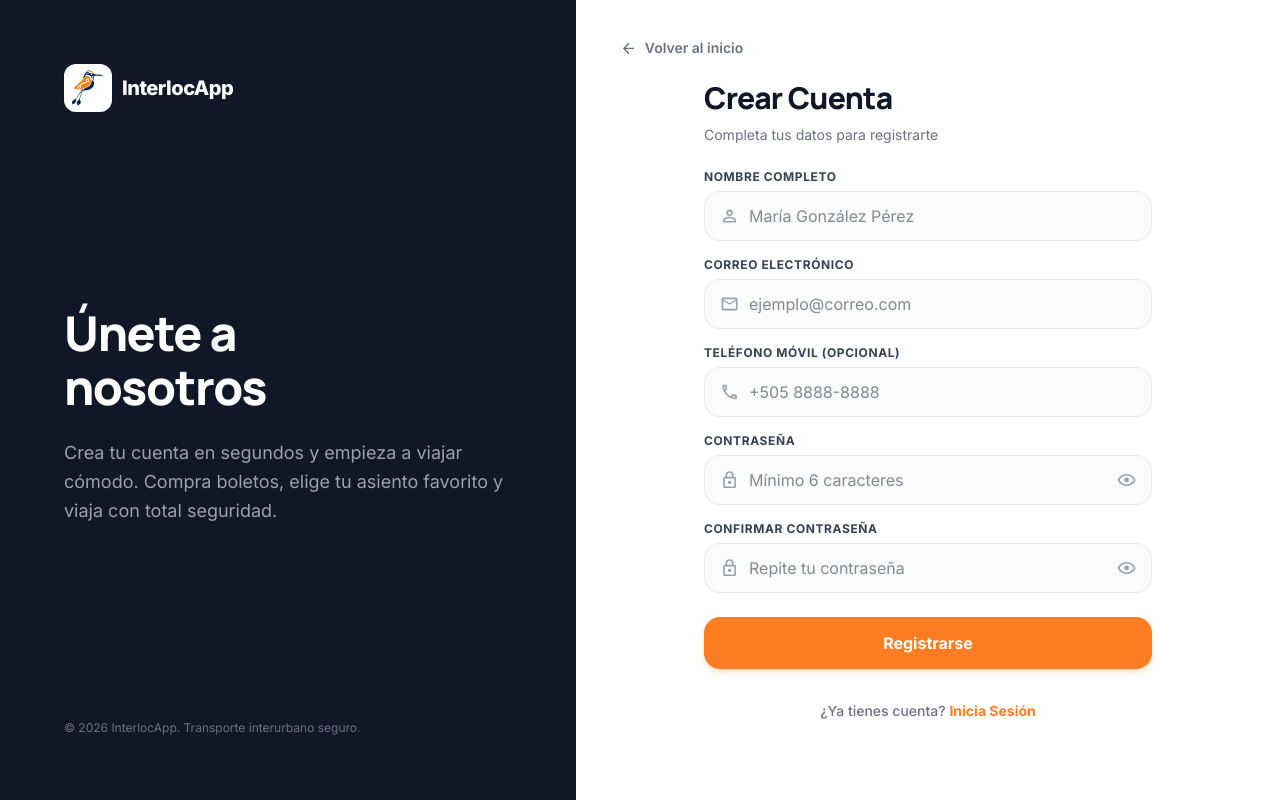
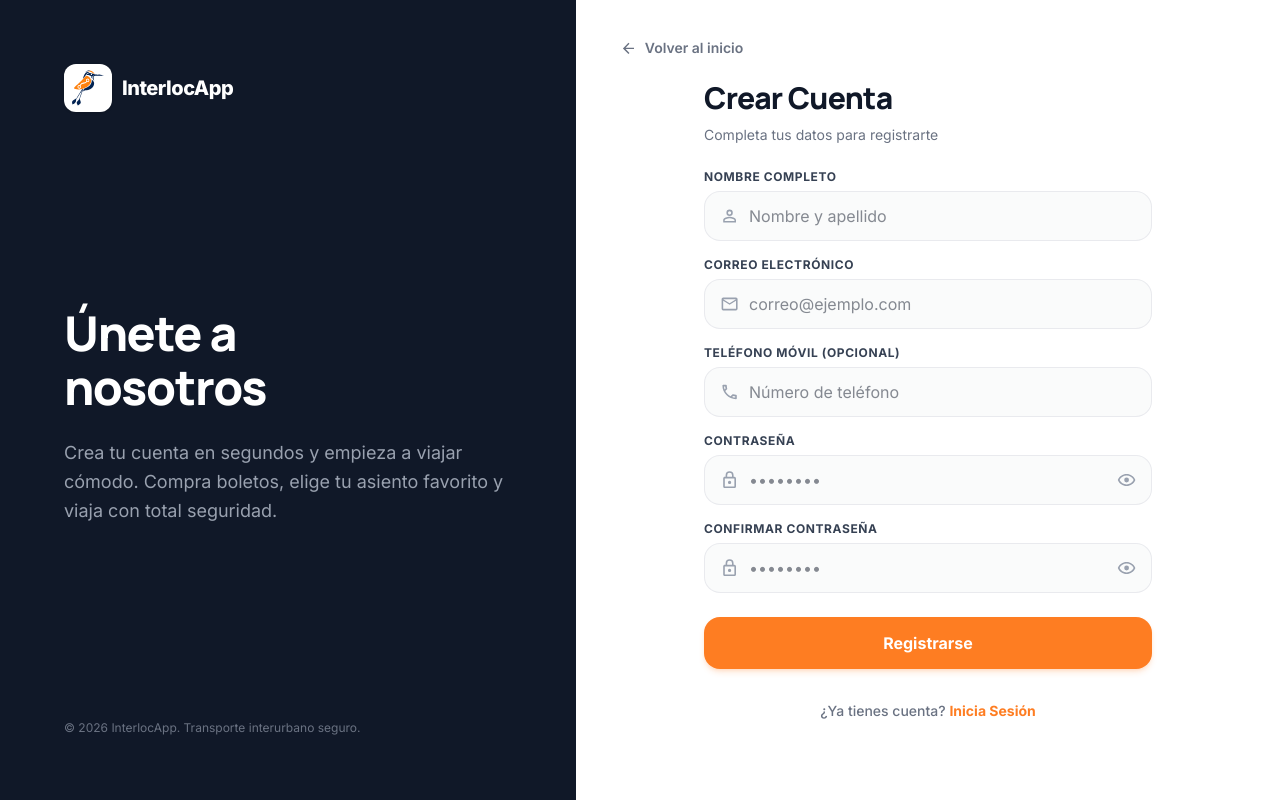
Before and after one commit to Zeols/interlocapp, a Next.js app: page /signup in a window 1280 px wide. Built offline with nearby package versions, Linux system fonts and the light colour scheme; no server answers.

Commit message:
feat: auth para register funcionando

```diff
--- a/src/app/(auth)/login/page.tsx
+++ b/src/app/(auth)/login/page.tsx
@@ -3,6 +3,7 @@
 import React, { useState, useTransition, Suspense } from "react";
 import { useRouter, useSearchParams } from "next/navigation";
 import Link from "next/link";
+import { motion } from "framer-motion";
 import Icon from "@mdi/react";
 import {
   mdiEmailOutline,
@@ -80,7 +81,12 @@ function LoginFormContent() {
           <Icon path={mdiArrowLeft} size={0.7} /> Volver al inicio
         </Link>
 
-        <div className="w-full max-w-md mx-auto pt-8 sm:pt-0">
+        <motion.div
+          initial={{ opacity: 0, y: 14 }}
+          animate={{ opacity: 1, y: 0 }}
+          transition={{ duration: 0.35, ease: [0.16, 1, 0.3, 1] }}
+          className="w-full max-w-md mx-auto pt-8 sm:pt-0"
+        >
           <div className="mb-8">
             <div className="mb-4 lg:hidden">
               <Logo size={1} />
@@ -113,7 +119,7 @@ function LoginFormContent() {
                   type="text"
                   value={identificador}
                   onChange={(e) => setIdentificador(e.target.value)}
-                  placeholder="admin@cootranstel.com o admin_coop"
+                  placeholder="ejemplo@correo.com"
                   className="w-full bg-gray-50/80 border border-gray-200/80 text-gray-900 text-sm sm:text-base rounded-2xl py-3.5 pl-11 pr-4 focus:outline-none focus:ring-2 focus:ring-primary/10 focus:border-primary focus:bg-white transition-all disabled:opacity-60"
                   required
                   disabled={isPending}
@@ -175,7 +181,7 @@ function LoginFormContent() {
               Regístrate
             </Link>
           </div>
-        </div>
+        </motion.div>
       </div>
     </div>
   );
--- a/src/app/(auth)/signup/page.tsx
+++ b/src/app/(auth)/signup/page.tsx
@@ -3,6 +3,7 @@
 import React, { useState, useTransition } from "react";
 import { useRouter } from "next/navigation";
 import Link from "next/link";
+import { motion } from "framer-motion";
 import Icon from "@mdi/react";
 import {
   mdiAccountOutline,
@@ -100,7 +101,12 @@ export default function SignUpPage() {
           <Icon path={mdiArrowLeft} size={0.7} /> Volver al inicio
         </Link>
 
-        <div className="w-full max-w-md mx-auto pt-8 sm:pt-0">
+        <motion.div
+          initial={{ opacity: 0, y: 14 }}
+          animate={{ opacity: 1, y: 0 }}
+          transition={{ duration: 0.35, ease: [0.16, 1, 0.3, 1] }}
+          className="w-full max-w-md mx-auto pt-8 sm:pt-0"
+        >
           <div className="mb-6">
             <div className="mb-4 lg:hidden">
               <Logo size={1} />
@@ -133,7 +139,7 @@ export default function SignUpPage() {
                   type="text"
                   value={fullName}
                   onChange={(e) => setFullName(e.target.value)}
-                  placeholder="María González Pérez"
+                  placeholder="Nombre y apellido"
                   className="w-full bg-gray-50/80 border border-gray-200/80 text-gray-900 text-sm sm:text-base rounded-2xl py-3 pl-11 pr-4 focus:outline-none focus:ring-2 focus:ring-primary/10 focus:border-primary focus:bg-white transition-all disabled:opacity-60"
                   required
                   disabled={isPending}
@@ -153,7 +159,7 @@ export default function SignUpPage() {
                   type="email"
                   value={email}
                   onChange={(e) => setEmail(e.target.value)}
-                  placeholder="ejemplo@correo.com"
+                  placeholder="correo@ejemplo.com"
                   className="w-full bg-gray-50/80 border border-gray-200/80 text-gray-900 text-sm sm:text-base rounded-2xl py-3 pl-11 pr-4 focus:outline-none focus:ring-2 focus:ring-primary/10 focus:border-primary focus:bg-white transition-all disabled:opacity-60"
                   required
                   disabled={isPending}
@@ -173,7 +179,7 @@ export default function SignUpPage() {
                   type="tel"
                   value={telefono}
                   onChange={(e) => setTelefono(e.target.value)}
-                  placeholder="+505 8888-8888"
+                  placeholder="Número de teléfono"
                   className="w-full bg-gray-50/80 border border-gray-200/80 text-gray-900 text-sm sm:text-base rounded-2xl py-3 pl-11 pr-4 focus:outline-none focus:ring-2 focus:ring-primary/10 focus:border-primary focus:bg-white transition-all disabled:opacity-60"
                   disabled={isPending}
                 />
@@ -192,7 +198,7 @@ export default function SignUpPage() {
                   type={showPassword ? "text" : "password"}
                   value={password}
                   onChange={(e) => setPassword(e.target.value)}
-                  placeholder="Mínimo 6 caracteres"
+                  placeholder="••••••••"
                   className="w-full bg-gray-50/80 border border-gray-200/80 text-gray-900 text-sm sm:text-base rounded-2xl py-3 pl-11 pr-11 focus:outline-none focus:ring-2 focus:ring-primary/10 focus:border-primary focus:bg-white transition-all disabled:opacity-60"
                   required
                   disabled={isPending}
@@ -219,7 +225,7 @@ export default function SignUpPage() {
                   type={showConfirm ? "text" : "password"}
                   value={confirmPassword}
                   onChange={(e) => setConfirmPassword(e.target.value)}
-                  placeholder="Repite tu contraseña"
+                  placeholder="••••••••"
                   className={`w-full bg-gray-50/80 border text-gray-900 text-sm sm:text-base rounded-2xl py-3 pl-11 pr-11 focus:outline-none focus:ring-2 transition-all disabled:opacity-60 ${
                     passwordsMismatch
                       ? "border-red-300 focus:ring-red-500/20 focus:border-red-500"
@@ -265,7 +271,7 @@ export default function SignUpPage() {
               Inicia Sesión
             </Link>
           </div>
-        </div>
+        </motion.div>
       </div>
     </div>
   );
```
